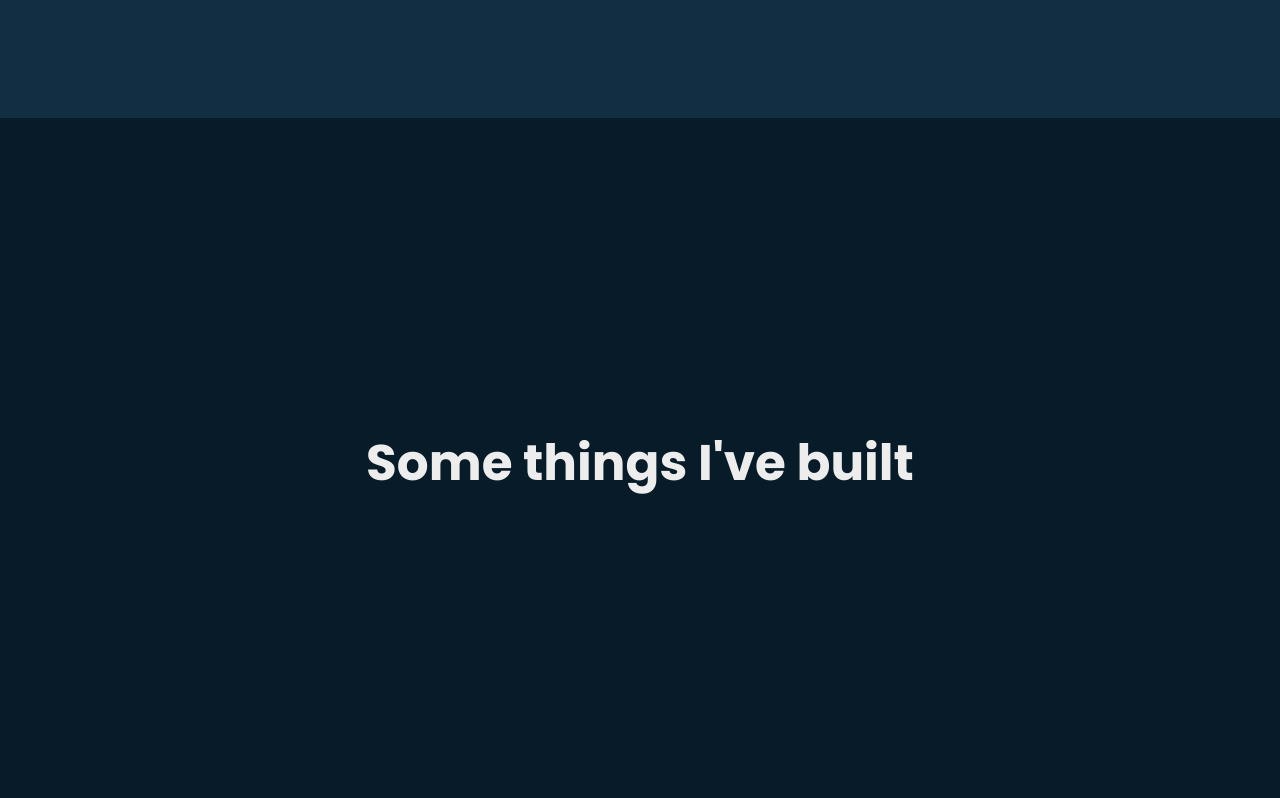
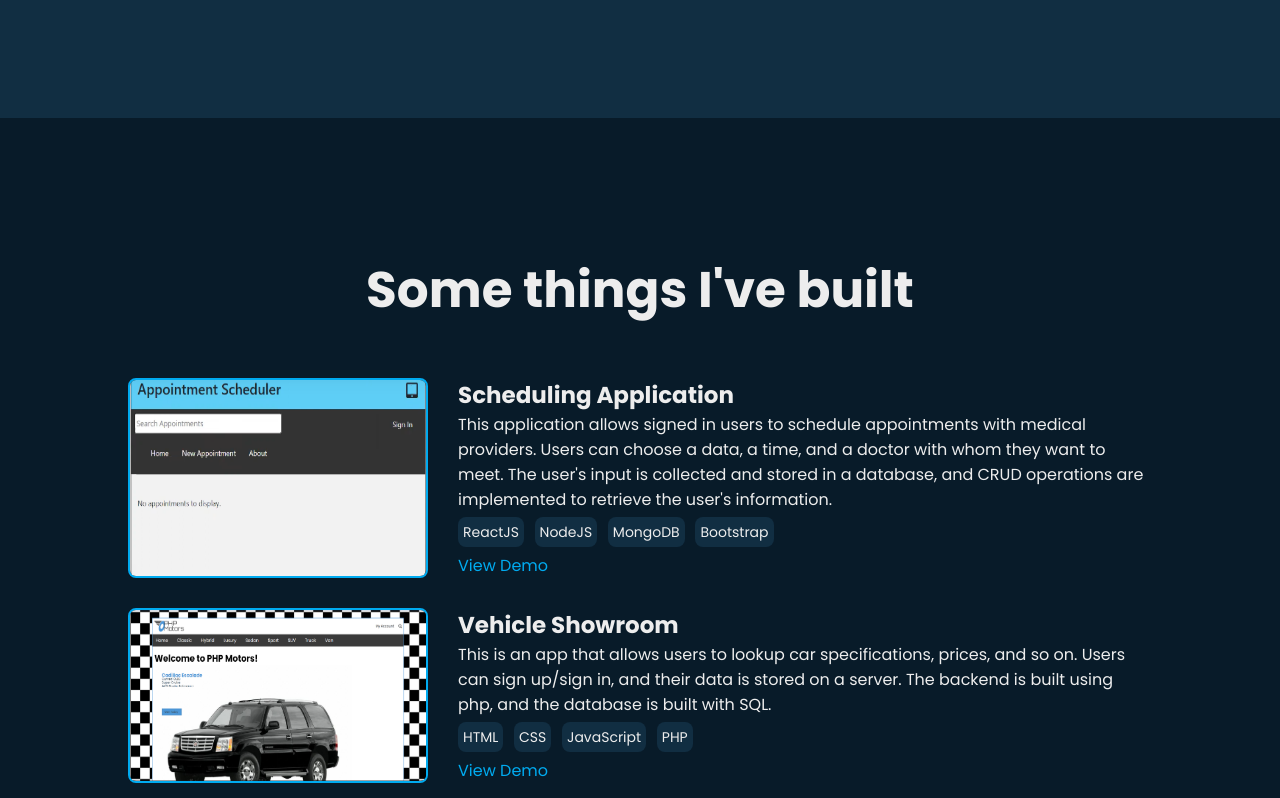
Before and after one commit to niiquash/ammon-quarshie, a plain HTML site: page index.html in a window 1280 px wide. Shown: the part 1482-2280 px from the top of the page. Drawn offline with nearby package versions, Linux system fonts and the light colour scheme.

Commit message:
Completed projects section

```diff
--- a/index.html
+++ b/index.html
@@ -71,8 +71,35 @@
     <section class="projects" id="projects">
         <h2 class="heading">Some things I've built</h2>
         <div class="projects-content">
-            <div class="project-1"></div>
-            <div class="project-2"></div>
+
+            <div class="project-1">
+                <img src="assets/schedulingApp.png" alt="scheduling">
+                <div class="project-desc">
+                    <h3>Scheduling Application</h3>
+                    <p>This application allows signed in users to schedule appointments with medical providers. Users can choose a data, a time, and a doctor with whom they want to meet. The user's input is collected and stored in a database, and CRUD operations are implemented to retrieve the user's information.</p>
+                    <span class="tools">ReactJS</span>
+                    <span class="tools">NodeJS</span>
+                    <span class="tools">MongoDB</span>
+                    <span class="tools">Bootstrap</span>
+                    <a href="https://www.youtube.com/watch?v=sJVIGkrEl9o">View Demo</a>
+                </div>
+            </div>
+
+            <div class="project-2">
+                <div class="project-1">
+                <img src="assets/phpMotors.png" alt="phpmotors">
+                <div class="project-desc">
+                    <h3>Vehicle Showroom</h3>
+                    <p>This is an app that allows users to lookup car specifications, prices, and so on. Users can sign up/sign in, and their data is stored on a server. The backend is built using php, and the database is built with SQL.</p>
+                    <span class="tools">HTML</span>
+                    <span class="tools">CSS</span>
+                    <span class="tools">JavaScript</span>
+                    <span class="tools">PHP</span>
+                    <a href="https://www.youtube.com/watch?v=Pe-O7PxVzGQ">View Demo</a>
+                </div>
+            </div>
+
+            </div>
         </div>
     </section>
 
--- a/style.css
+++ b/style.css
@@ -372,6 +372,61 @@ span {
     gap: 2rem;
     padding-bottom: 6rem;
     height: 100vh;
+    padding: 0 10%;
+    margin-bottom: 6rem;
+}
+
+.projects-content {
+    display: flex;
+    flex-direction: column;
+    gap: 3rem;
+}
+
+.project-1,
+.project-2 {
+    display: flex;
+    align-items: top;
+    justify-content: center;
+    gap: 3rem;
+}
+
+.project-1 img {
+    width: 30rem;
+    border: 2px solid var(--main-color);
+    border-radius: 8px;
+}
+
+.projects-content h3 {
+    font-size: 2.3rem;
+}
+
+.projects-content p {
+    font-size: 1.6rem;
+    margin-bottom: 1rem;
+}
+
+.projects-content span {
+    background: var(--second-bg-color);
+    color: var(--text-color);
+    font-size: 1.4rem;
+    padding: .5rem;
+    margin-right: .8rem;
+    border-radius: 8px;
+
+}
+
+.projects-content a {
+    display: block;
+    text-decoration: none;
+    cursor: pointer;
+    margin-top: 1rem;
+    font-size: 1.6rem;
+    color: var(--main-color);
+    transition: all .5s;
+}
+
+.projects-content a:hover {
+    color: #a0b2c0;
 }
 
 /************** Contact me  ******************/
@@ -558,6 +613,14 @@ span {
         font-size: 2rem;
         margin: 3rem 0;
     }
+
+    .project-1,
+    .project-2 {
+        display: flex;
+        flex-direction: column;
+        align-items: center;
+        /* justify-content: center; */
+    }
 }
 
 @media (max-width: 520px) {
```
Also changed, not shown: assets/phpMotors.png (added), assets/schedulingApp.png (added).
